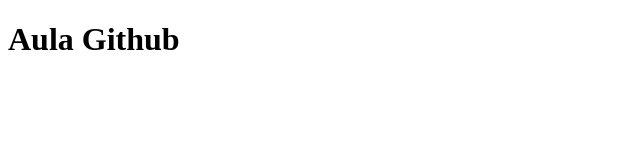
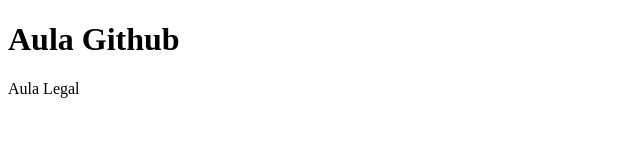
Before and after one commit to Paulo-Lucas05/aula-github, a plain HTML site: page index.html in a window 1280 px wide. Shown: the full height of the page, 0-640 px from the left. Drawn offline with Linux system fonts and the light colour scheme.

Commit message:
Update index.html

```diff
--- a/index.html
+++ b/index.html
@@ -7,5 +7,6 @@
   </head>
   <body>
     <h1>Aula Github</h1>
+    <p>Aula Legal</p>
   </body>
 </html>
```
